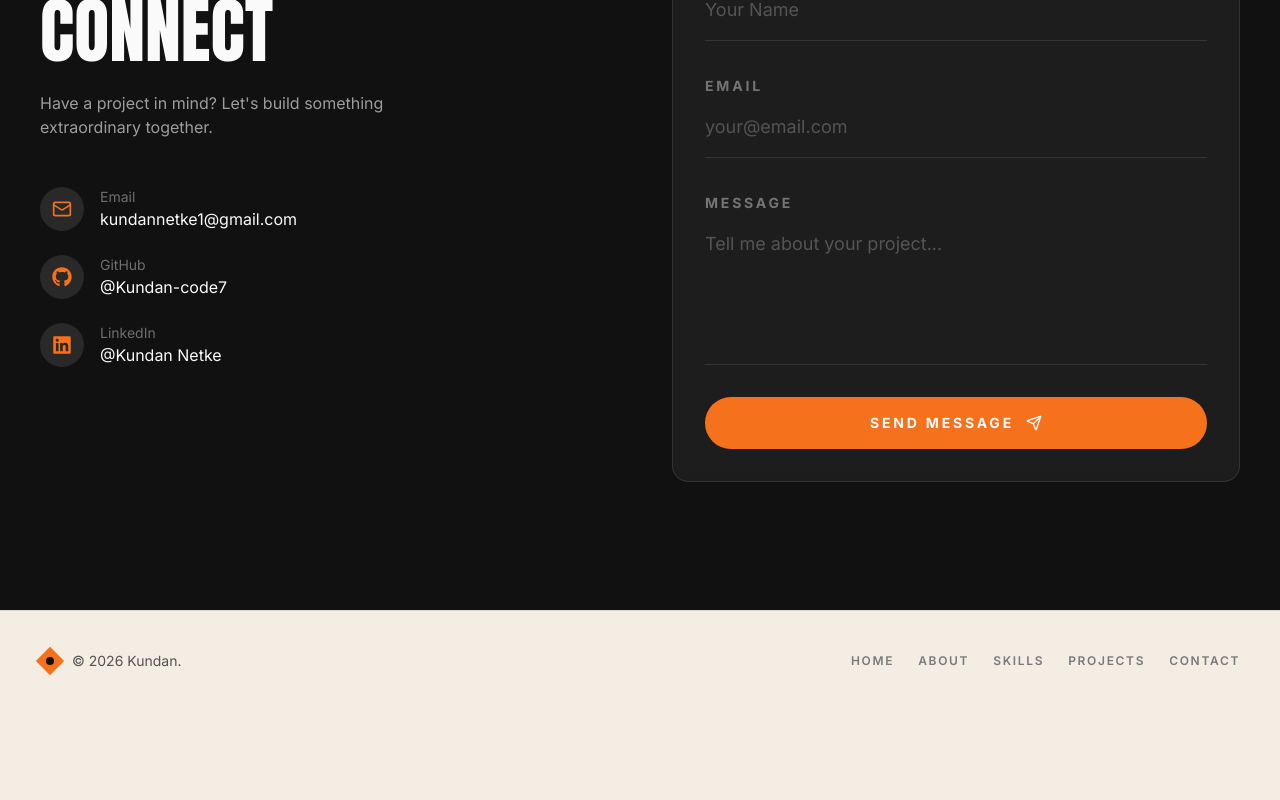
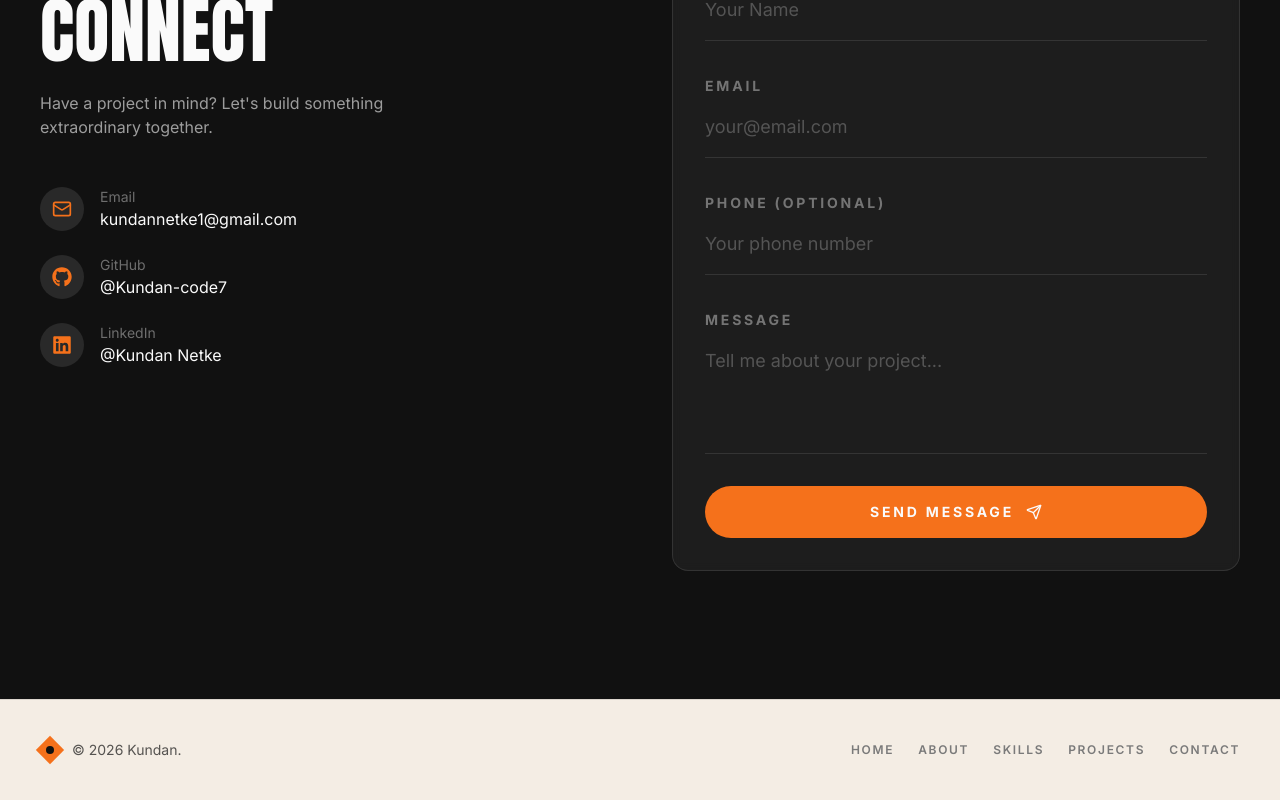
Before and after one commit to Kundan-code7/my-portfolio-site, a React (Vite) app: page / in a window 1280 px wide. Shown: the part 4373-5173 px from the top of the page. Before the commit the page ends 5084 px from the top, so only its background shows below. Built offline with nearby package versions, Linux system fonts and the light colour scheme.

Commit message:
Update Supabase contact form and new supabase

```diff
--- a/src/sections/Contact.tsx
+++ b/src/sections/Contact.tsx
@@ -1,15 +1,20 @@
-import { useState } from "react";
+import { useRef, useState } from "react";
 import { motion, AnimatePresence } from "framer-motion";
 import { Mail, Send } from "lucide-react";
 import { FaGithub, FaLinkedin } from "react-icons/fa";
 import { supabase } from "../lib/supabase";
 
+const CHAR_LIMIT = 300;
+
 export default function Contact() {
   const [formData, setFormData] = useState({
     name: "",
     email: "",
+    phone: "",
     message: "",
   });
+  const [charCount, setCharCount] = useState(0);
+  const messageRef = useRef<HTMLTextAreaElement | null>(null);
 
   const [loading, setLoading] = useState(false);
   const [success, setSuccess] = useState(false);
@@ -17,9 +22,23 @@ export default function Contact() {
   const handleChange = (
     e: React.ChangeEvent<HTMLInputElement | HTMLTextAreaElement>
   ) => {
+    const { name, value } = e.target;
+    let nextValue = value;
+
+    if (name === "message") {
+      if (nextValue.length > CHAR_LIMIT) {
+        nextValue = nextValue.slice(0, CHAR_LIMIT);
+      }
+      setCharCount(nextValue.length);
+      if (messageRef.current) {
+        messageRef.current.style.height = "auto";
+        messageRef.current.style.height = `${messageRef.current.scrollHeight}px`;
+      }
+    }
+
     setFormData({
       ...formData,
-      [e.target.name]: e.target.value,
+      [name]: nextValue,
     });
   };
 
@@ -34,6 +53,7 @@ export default function Contact() {
         {
           name: formData.name,
           email: formData.email,
+          phone: formData.phone || null,
           message: formData.message,
         },
       ]);
@@ -55,8 +75,10 @@ export default function Contact() {
     setFormData({
       name: "",
       email: "",
+      phone: "",
       message: "",
     });
+    setCharCount(0);
   };
 
   return (
@@ -215,20 +237,45 @@ export default function Contact() {
 
               <div>
                 <label
+                  htmlFor="phone"
+                  className="text-sm font-bold uppercase tracking-[0.2em] text-paper/40"
+                >
+                  Phone (optional)
+                </label>
+                <input
+                  type="tel"
+                  name="phone"
+                  value={formData.phone}
+                  onChange={handleChange}
+                  placeholder="Your phone number"
+                  className="mt-2 w-full bg-transparent py-2 text-base text-paper outline-none placeholder:text-paper/25 sm:text-lg"
+                />
+                <div className="mt-2 h-px w-full bg-paper/10" />
+              </div>
+
+              <div>
+                <label
                   htmlFor="message"
                   className="text-sm font-bold uppercase tracking-[0.2em] text-paper/40"
                 >
                   Message
                 </label>
                 <textarea
+                  ref={messageRef}
                   name="message"
                   value={formData.message}
                   onChange={handleChange}
                   required
-                  rows={4}
+                  rows={3}
                   placeholder="Tell me about your project..."
                   className="mt-2 w-full resize-none bg-transparent py-2 text-base text-paper outline-none placeholder:text-paper/25 sm:text-lg"
                 />
+                {CHAR_LIMIT - charCount <= 20 && charCount > 0 ? (
+                  <div className="mt-3 flex items-center justify-between text-xs text-paper/50">
+                    <span>{CHAR_LIMIT - charCount} characters left</span>
+                    <span>Max {CHAR_LIMIT} chars</span>
+                  </div>
+                ) : null}
                 <div className="mt-2 h-px w-full bg-paper/10" />
               </div>
 
```
Also changed, not shown: 1 other file (tests, documents, lock files or other folders).
